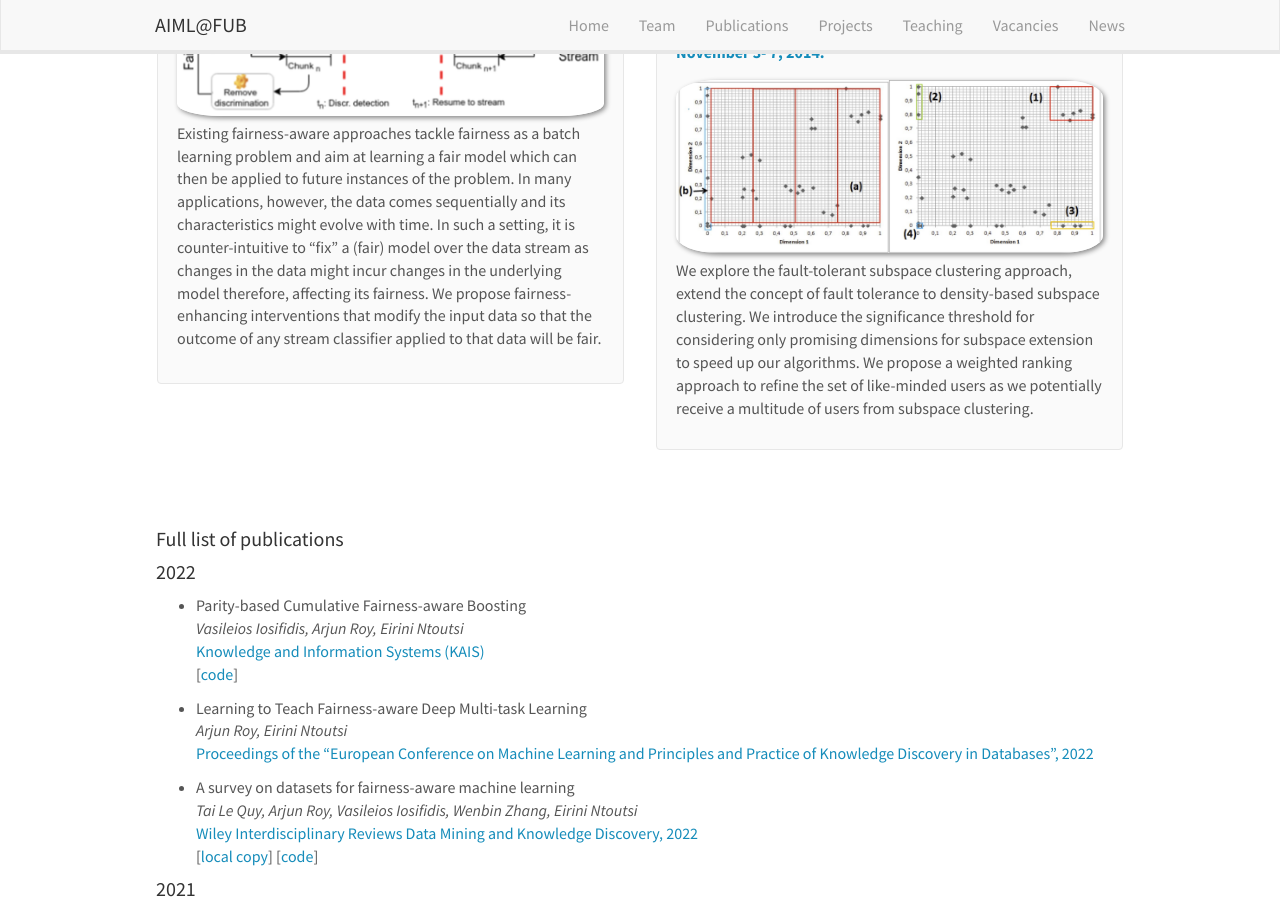
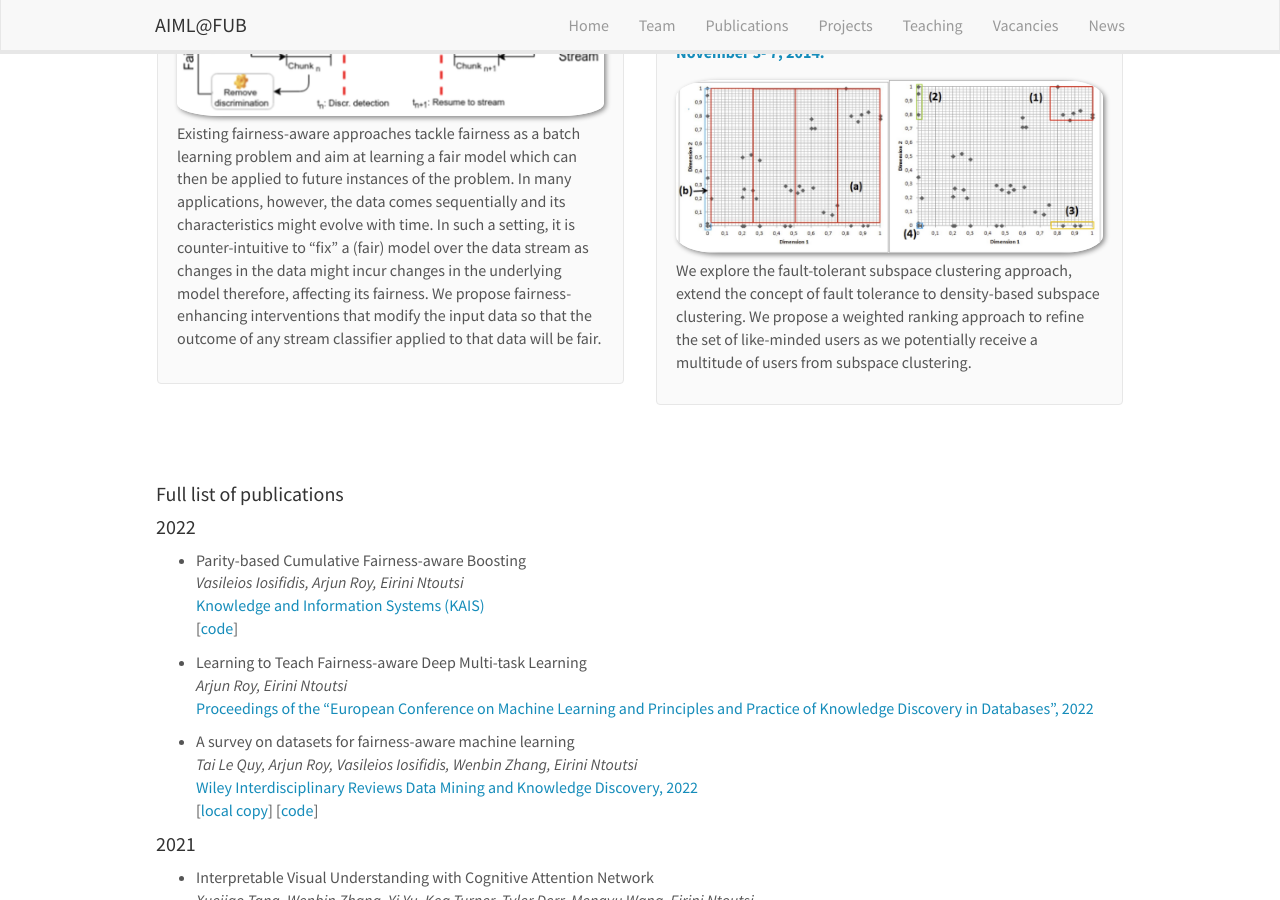
Before and after one commit to AIML-research/AIML-research.github.io, a Jekyll site: the page built from _pages/publications.md, in a window 1280 px wide and 900 px high, scrolled down 3730 px. Built offline with Jekyll 4.4.1, drawn with Linux system fonts in a browser that asks for light colours; nearby versions of some CDN libraries.

Commit message:
Update publist.yml

```diff
--- a/_data/publist.yml
+++ b/_data/publist.yml
@@ -1318,7 +1318,7 @@
 
 - title: "Strength Lies in Differences - Diversifying Friends for Recommendations through Subspace Clustering"
   image: Eirini2014CIKM.png
-  description:  We explore the fault-tolerant subspace clustering approach, extend the concept of fault tolerance to density-based subspace clustering. We introduce the significance threshold for considering only promising dimensions for subspace extension to speed up our algorithms. We propose a weighted ranking approach to refine the set of like-minded users as we potentially receive a multitude of users from subspace clustering.
+  description:  We explore the fault-tolerant subspace clustering approach, extend the concept of fault tolerance to density-based subspace clustering. We propose a weighted ranking approach to refine the set of like-minded users as we potentially receive a multitude of users from subspace clustering.
   authors: Eirini Ntoutsi, Kostas Stefanidis, Katharina Rausch, Hans-Peter Kriegel
   link:
     url: https://doi.org/10.1145/2661829.2662026
```
